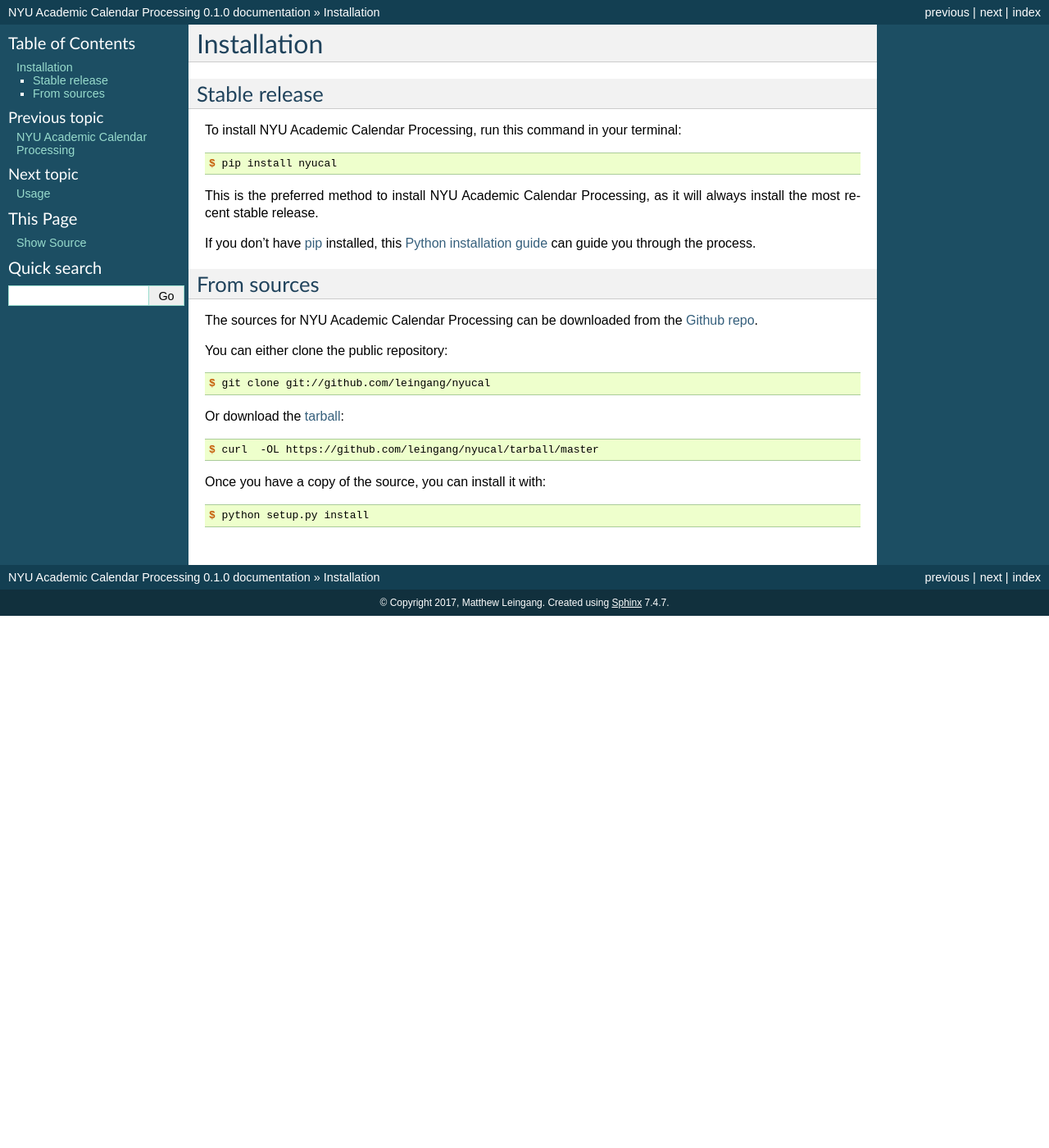
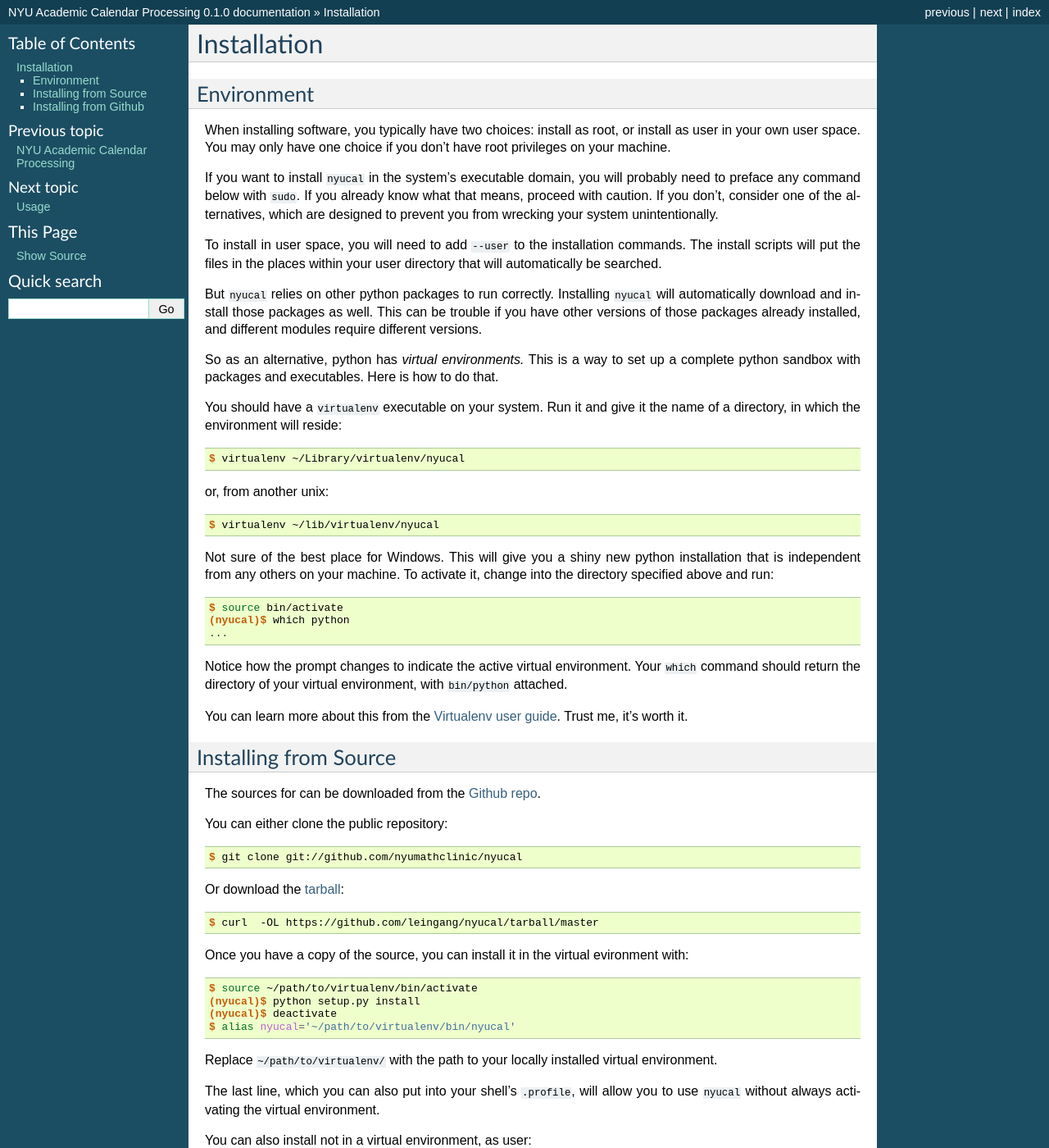
Before and after one commit to nyumathclinic/nyucal, a Sphinx documentation site: the page built from docs/installation.rst, in a window 1280 px wide and 1400 px high. Shown: the whole window at 82% size. Built offline with Sphinx 7.4.7, drawn with Linux system fonts in a browser that asks for light colours; pages that are not in the unit, such as notebooks, are missing from menus; some of the changed text lies outside the part shown.

Commit message:
Documenting the installation process

```diff
--- a/docs/index.rst
+++ b/docs/index.rst
@@ -1,5 +1,5 @@
-Welcome to NYU Academic Calendar Processing's documentation!
-======================================
+Processing the NYU Academic Calendar
+====================================
 
 Contents:
 
--- a/docs/installation.rst
+++ b/docs/installation.rst
@@ -4,35 +4,78 @@
 Installation
 ============
 
+Environment
+-----------
 
-Stable release
---------------
+When installing software, you typically have two choices: install as root,
+or install as user in your own user space.  You may only have one choice
+if you don't have root privileges on your machine.
 
-To install NYU Academic Calendar Processing, run this command in your terminal:
+If you want to install :code:`nyucal` in the system's executable domain,
+you will probably need to preface any command below with :code:`sudo`.
+If you already know what that means, proceed with caution.  If you don't,
+consider one of the alternatives, which are designed to prevent you from
+wrecking your system unintentionally.
+
+To install in user space, you will need to add :code:`--user` to the
+installation commands.  The install scripts will put the files in the
+places within your user directory that will automatically be searched.
+
+But :code:`nyucal` relies on other python packages to run correctly.
+Installing :code:`nyucal` will automatically download and install those
+packages as well.  This can be trouble if you have other versions of
+those packages already installed, and different modules require different
+versions.
+
+So as an alternative, python has *virtual environments.*  This is a way
+to set up a complete python sandbox with packages and executables.  Here
+is how to do that.
+
+You should have a :code:`virtualenv` executable on your system.  Run
+it and give it the name of a directory, in which the environment will
+reside:
 
 .. code-block:: console
 
-    $ pip install nyucal
+    $ virtualenv ~/Library/virtualenv/nyucal
 
-This is the preferred method to install NYU Academic Calendar Processing, as it will always install the most recent stable release.
+or, from another unix:
 
-If you don't have `pip`_ installed, this `Python installation guide`_ can guide
-you through the process.
+.. code-block:: console
 
-.. _pip: https://pip.pypa.io
-.. _Python installation guide: http://docs.python-guide.org/en/latest/starting/installation/
+    $ virtualenv ~/lib/virtualenv/nyucal
+
+Not sure of the best place for Windows.
+This will give you a shiny new python installation that is independent
+from any others on your machine.  To activate it, change into the
+directory specified above and run:
+
+.. code-block:: console
+
+    $ source bin/activate
+    (nyucal)$ which python
+    ...
+
+Notice how the prompt changes to indicate the active virtual environment.
+Your :code:`which` command should return the directory of your virtual
+environment, with :code:`bin/python` attached.
+
+You can learn more about this from the `Virtualenv user guide`_.
+Trust me, it's worth it.
+
+.. _Virtualenv user guide: https://virtualenv.pypa.io/en/stable/userguide/
 
 
-From sources
-------------
+Installing from Source
+----------------------
 
-The sources for NYU Academic Calendar Processing can be downloaded from the `Github repo`_.
+The sources for can be downloaded from the `Github repo`_.
 
 You can either clone the public repository:
 
 .. code-block:: console
 
-    $ git clone git://github.com/leingang/nyucal
+    $ git clone git://github.com/nyumathclinic/nyucal
 
 Or download the `tarball`_:
 
@@ -40,12 +83,56 @@
 
     $ curl  -OL https://github.com/leingang/nyucal/tarball/master
 
-Once you have a copy of the source, you can install it with:
+Once you have a copy of the source, you can install it in the
+virtual evironment with:
 
 .. code-block:: console
 
-    $ python setup.py install
+    $ source ~/path/to/virtualenv/bin/activate
+    (nyucal)$ python setup.py install
+    (nyucal)$ deactivate
+    $ alias nyucal='~/path/to/virtualenv/bin/nyucal'
+
+Replace :code:`~/path/to/virtualenv/` with the path to your locally
+installed virtual environment.
+
+The last line, which you can also put into your shell's :code:`.profile`,
+will allow you to use :code:`nyucal` without always activating the virtual
+environment.
+
+You can also install not in a virtual environment, as user:
+
+.. code-block:: console
+
+    $ python setup.py install --user
 
 
-.. _Github repo: https://github.com/leingang/nyucal
-.. _tarball: https://github.com/leingang/nyucal/tarball/master
+
+
+
+
+.. _Github repo: https://github.com/nyumathclinic/nyucal
+.. _tarball: https://github.com/nyumathclinic/nyucal/tarball/master
+
+Installing from Github
+----------------------
+
+We don't plan to publish on PyPI, so this won't work:
+
+.. code-block:: console
+
+    $ pip install nyucal
+
+You should be able to install from the github repo instead:
+
+.. code-block:: console
+
+    $ pip install git+https://github.com/nyumathclinic/nyucal.git
+
+For best results, use a virtual environment as above.
+
+If you don't have `pip`_ installed, this `Python installation guide`_ can guide
+you through the process.
+
+.. _pip: https://pip.pypa.io
+.. _Python installation guide: http://docs.python-guide.org/en/latest/starting/installation/
```
